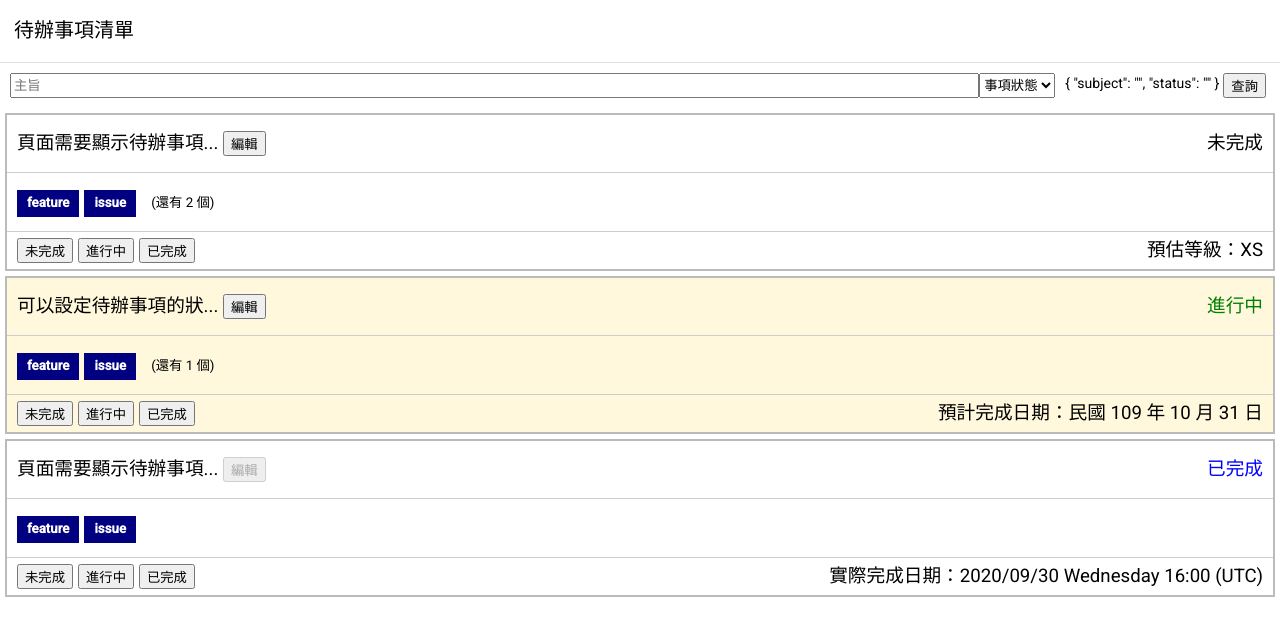
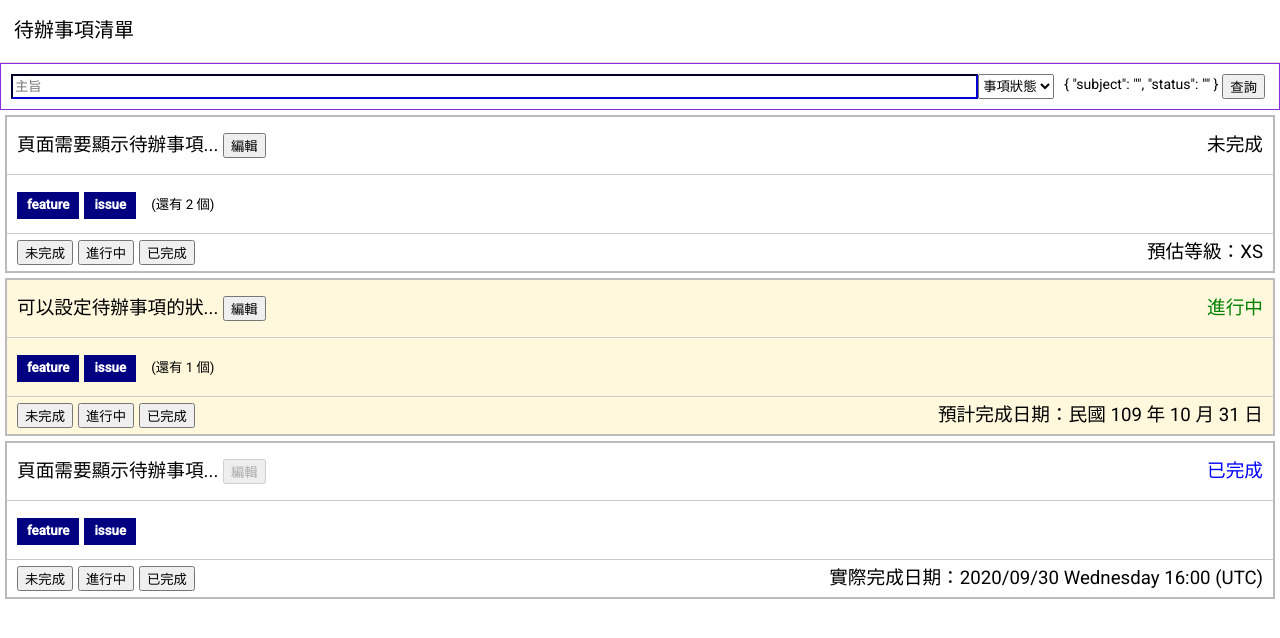
Before and after one commit to Oliver721003/angular-todo-project, an Angular app: page / in a window 1280 px wide. Shown: the top 638 px of the page. Built offline with nearby package versions, Linux system fonts and the light colour scheme; data requests are answered from the project's data file.

Commit message:
feat: TDF - 定義 untouched 與 touched 樣式

```diff
--- a/src/app/task/task-list/task-list.component.css
+++ b/src/app/task/task-list/task-list.component.css
@@ -35,3 +35,19 @@ div.di {
 .search div.button * {
   margin-right: 4px;
 }
+
+.search.ng-untouched {
+  border: solid 1px blueviolet;
+}
+
+.search.ng-touched {
+  border: solid 1px coral;
+}
+
+.search div.input input.ng-untouched {
+  border-color: navy;
+}
+
+.search div.input input.ng-touched {
+  border-color: green;
+}
```
